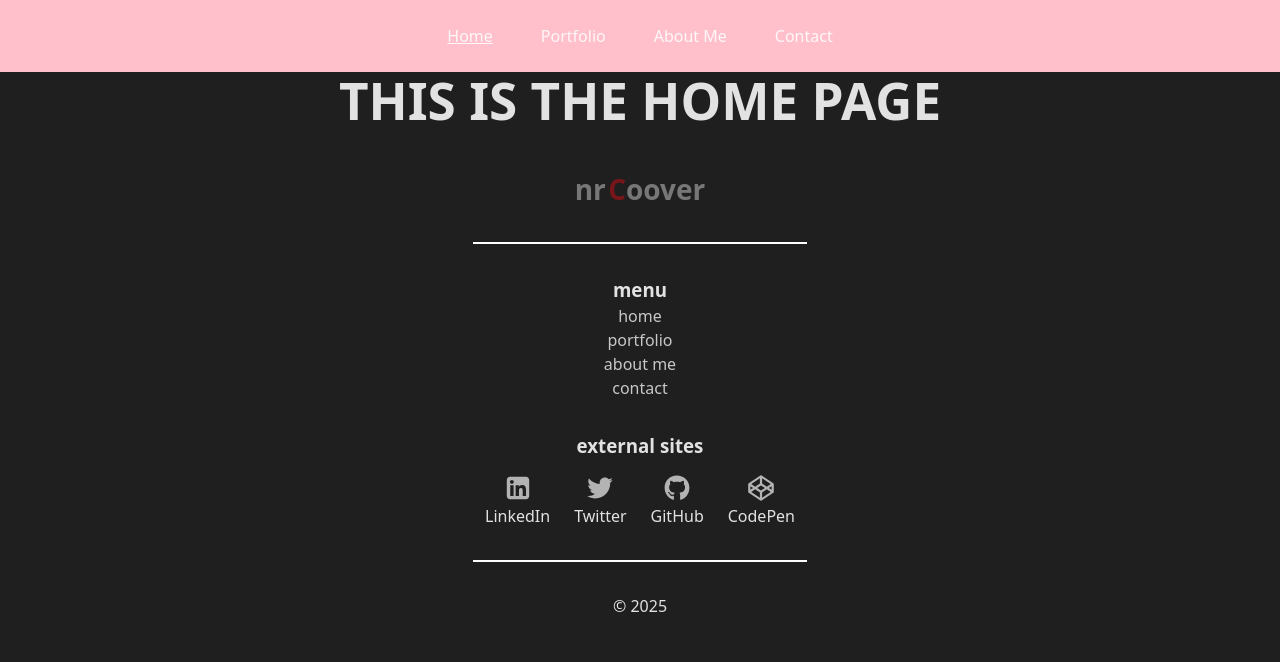
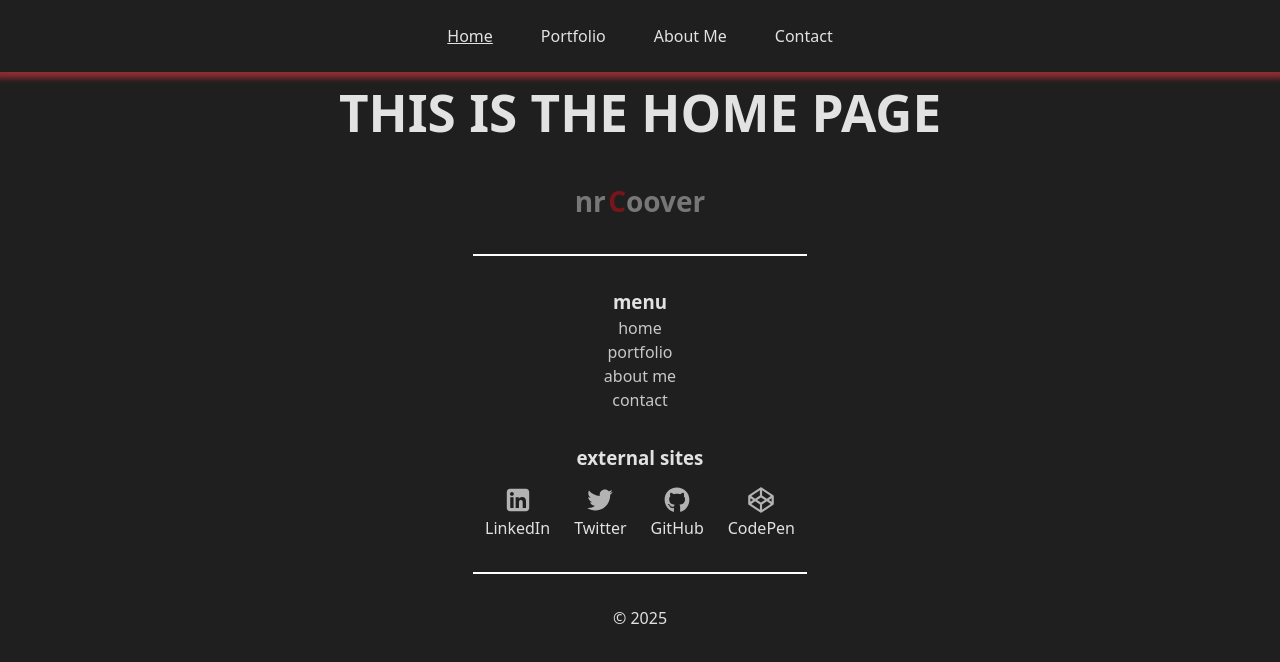
Before and after one commit to nrcoover/nrcoover-portfolio, a React (Vite) app in the folder ncoover-website/: page / in a window 1280 px wide. Shown: the top 662 px of the page. Built offline with nearby package versions, Linux system fonts and the light colour scheme.

Commit message:
Add shadow glow to bottom of main navigation

```diff
--- a/ncoover-website/src/components/main-navigation/MainNavigation.module.css
+++ b/ncoover-website/src/components/main-navigation/MainNavigation.module.css
@@ -10,7 +10,9 @@ ul {
 
 .headerWrapper {
 	width: inherit;
-	background-color: brown;
+	margin-bottom: 0.75rem;
+	/* background-color: brown; */
+	box-shadow: var(--shadow-glow);
 }
 
 .header {
@@ -19,7 +21,7 @@ ul {
 	padding: 1.5rem;
 	display: flex;
 	justify-content: center;
-	background-color: pink;
+	/* background-color: pink; */
 }
 
 .list {
```
